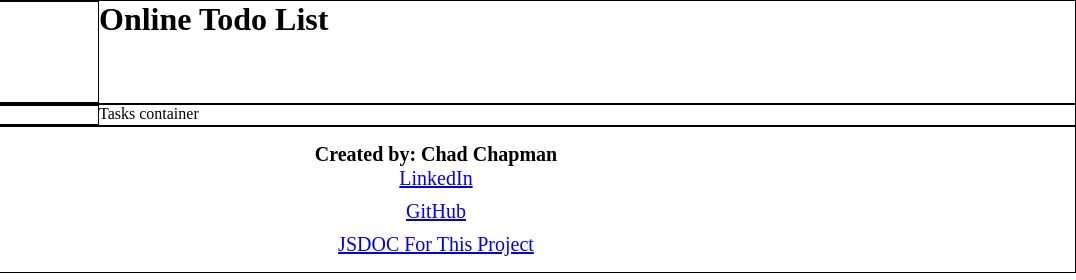
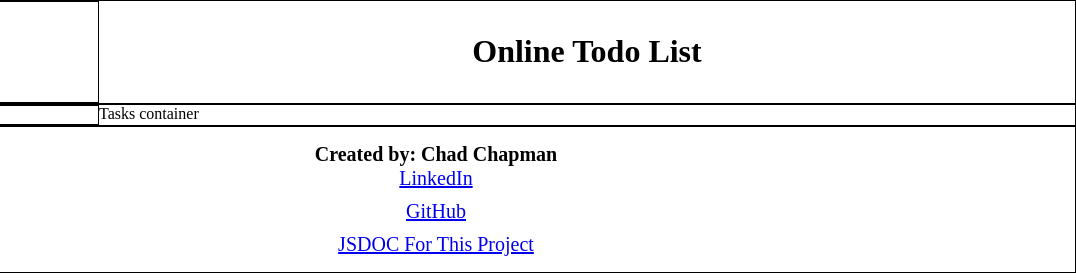
Before and after one commit to chapmancbVCU/todo-list, a website built with webpack: page dist/index.html in a window 1280 px wide. Shown: the full height of the page, 204-1280 px from the left. Built offline with nearby package versions, Linux system fonts and the light colour scheme.

Commit message:
Added styling to center title.

```diff
--- a/src/css/styles.css
+++ b/src/css/styles.css
@@ -65,6 +65,13 @@ h4 {
     border: solid black 1px;
 }
 
+.title {
+    display: flex;
+    margin-left: auto;
+    margin-right: auto;
+    align-items: center
+}
+
 @media only screen and (min-width: 700px) {
     .header {
         flex-direction: row;
```
